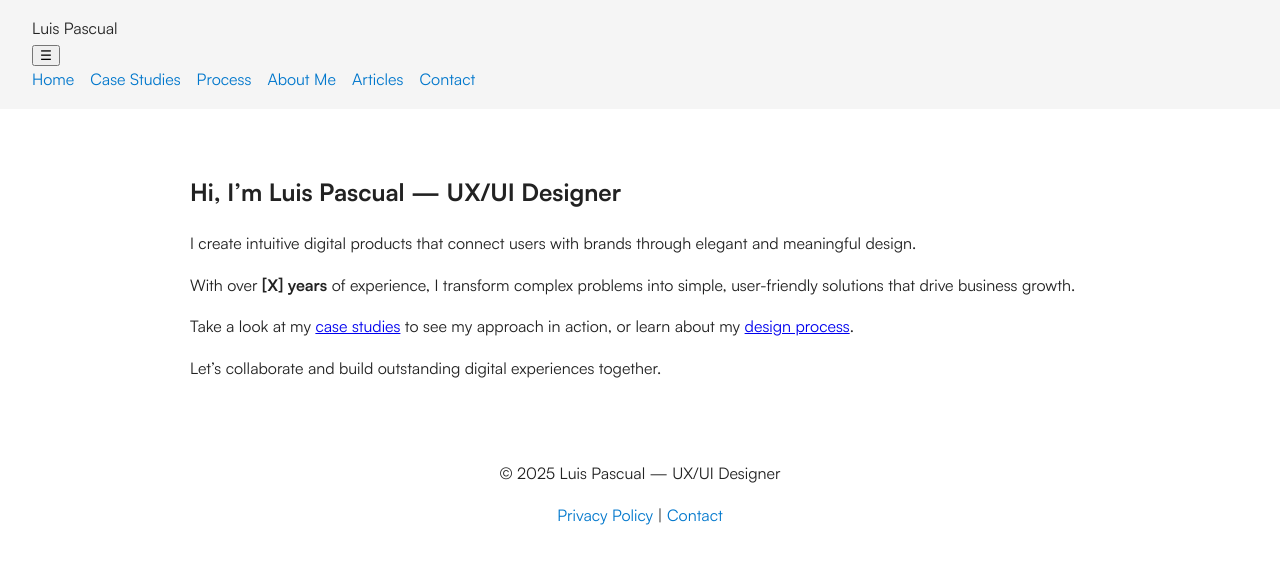
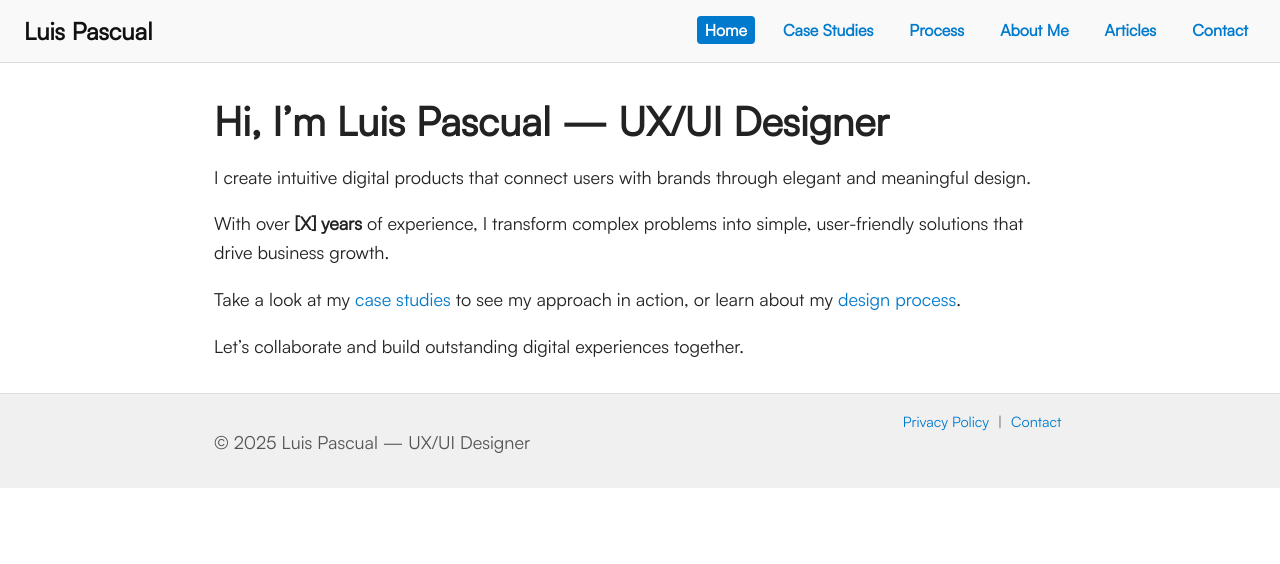
Before and after one commit to LuisPascualUX/portfolio, a plain HTML site: page index.html in a window 1280 px wide. Drawn offline with Linux system fonts and the light colour scheme.

Commit message:
Update style.css

```diff
--- a/style.css
+++ b/style.css
@@ -1,121 +1,142 @@
+/* Font-face Satoshi */
 @font-face {
   font-family: 'Satoshi';
-  src: url('fonts/Satoshi-Regular.woff2') format('woff2');
-  font-weight: 400;
+  src: url('fonts/Satoshi-Regular.woff2') format('woff2'),
+       url('fonts/Satoshi-Regular.woff') format('woff');
+  font-weight: normal;
   font-style: normal;
-  font-display: swap;
 }
 
-@font-face {
-  font-family: 'Satoshi';
-  src: url('fonts/Satoshi-Bold.woff2') format('woff2');
-  font-weight: 700;
-  font-style: normal;
-  font-display: swap;
+* {
+  box-sizing: border-box;
 }
 
 body {
   margin: 0;
-  font-family: 'Satoshi', Arial, sans-serif;
+  font-family: 'Satoshi', -apple-system, BlinkMacSystemFont, 'Segoe UI', Roboto, Oxygen,
+    Ubuntu, Cantarell, 'Open Sans', 'Helvetica Neue', sans-serif;
   color: #222;
-  background: #fff;
+  background-color: #fff;
   line-height: 1.6;
 }
 
-header {
+a {
+  color: #007acc;
+  text-decoration: none;
+}
+
+a:hover {
+  text-decoration: underline;
+}
+
+.container {
+  max-width: 900px;
+  margin: 2rem auto;
+  padding: 0 1.5rem;
+}
+
+h1 {
+  font-size: 2.5rem;
+  margin-bottom: 1rem;
+  line-height: 1.2;
+}
+
+p {
+  margin-bottom: 1rem;
+  font-size: 1.125rem;
+}
+
+/* Navbar */
+.navbar {
   display: flex;
   justify-content: space-between;
   align-items: center;
-  padding: 1rem 2rem;
-  background: #f5f5f5;
-  position: relative;
+  background: #f9f9f9;
+  padding: 0.75rem 1.5rem;
+  border-bottom: 1px solid #ddd;
+  position: sticky;
+  top: 0;
+  z-index: 100;
 }
 
-#menu-toggle {
-  display: none;
-  background: none;
-  border: none;
-  font-size: 2rem;
-  cursor: pointer;
+.logo {
+  font-weight: 700;
+  font-size: 1.5rem;
+  color: #111;
 }
 
-nav ul {
+.nav-links {
   list-style: none;
   display: flex;
-  gap: 1rem;
+  gap: 1.25rem;
   margin: 0;
   padding: 0;
 }
 
-nav a {
-  text-decoration: none;
-  color: #0077cc;
+.nav-links li a {
+  font-weight: 600;
+  padding: 0.25rem 0.5rem;
+  border-radius: 4px;
+  transition: background-color 0.3s ease;
 }
 
-main {
-  padding: 2rem 3rem;
-  max-width: 900px;
-  margin: 2rem auto;
+.nav-links li a:hover,
+.nav-links li a.active {
+  background-color: #007acc;
+  color: white;
 }
 
-h1, h2 {
-  margin-top: 0;
-  font-weight: 700;
+/* Hamburger menu button */
+.menu-toggle {
+  display: none;
+  font-size: 2rem;
+  background: none;
+  border: none;
+  cursor: pointer;
 }
 
-.button {
-  display: inline-block;
-  background: #0077cc;
-  color: white;
-  padding: 0.5rem 1rem;
-  text-decoration: none;
-  border-radius: 5px;
-  margin-top: 1rem;
-  font-weight: 700;
+/* Footer */
+footer {
+  background: #f0f0f0;
+  padding: 1rem 1.5rem;
+  border-top: 1px solid #ddd;
+  font-size: 0.9rem;
+  color: #555;
 }
 
-footer {
-  text-align: center;
-  margin-top: 2rem;
+.footer-container {
+  max-width: 900px;
+  margin: 0 auto;
+  display: flex;
+  justify-content: space-between;
+  flex-wrap: wrap;
+  gap: 0.5rem;
+}
+
+.footer-nav a {
+  color: #007acc;
+  margin: 0 0.3rem;
 }
 
 /* Responsive */
-
 @media (max-width: 768px) {
-  #menu-toggle {
-    display: block;
-  }
-
-  nav {
+  .nav-links {
     position: absolute;
-    top: 100%;
+    top: 60px;
     right: 0;
-    background: #f5f5f5;
+    background: #f9f9f9;
+    flex-direction: column;
     width: 200px;
     border: 1px solid #ddd;
     display: none;
-    flex-direction: column;
+    padding: 1rem 0;
   }
 
-  nav.open {
+  .nav-links.open {
     display: flex;
   }
 
-  nav ul {
-    flex-direction: column;
-    gap: 0;
-  }
-
-  nav li {
-    border-bottom: 1px solid #ddd;
-  }
-
-  nav li:last-child {
-    border-bottom: none;
-  }
-
-  nav a {
-    padding: 1rem;
+  .menu-toggle {
     display: block;
   }
 }
```
